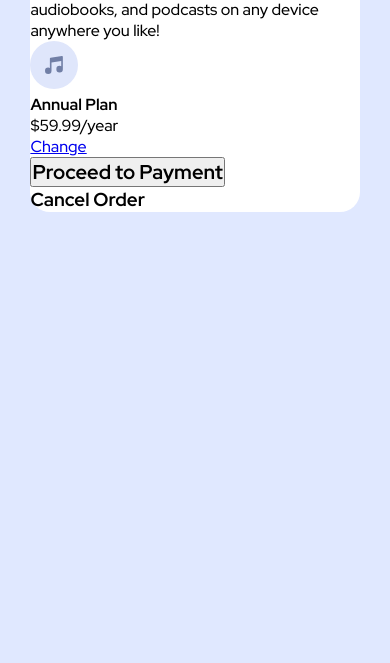
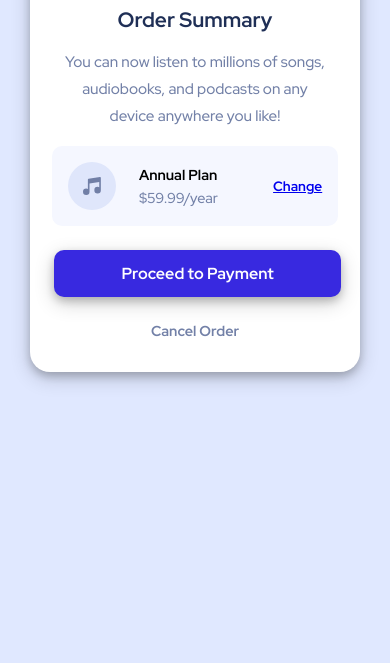
Before and after one commit to siddhantsingh-1/order-summary-component, a plain HTML site: page index.html in a window 390 px wide. Shown: the part 281-944 px from the top of the page. Before the commit the page ends 894 px from the top, so only its background shows below. Drawn offline with Linux system fonts and the light colour scheme.

Commit message:
mobile size styles complete

```diff
--- a/css/main.css
+++ b/css/main.css
@@ -13,10 +13,15 @@
     margin: 0;
     padding: 0;
     font-family: 'Red Hat Display', sans-serif;
+    font-size: 16px;
 }
 
 body {
     background-color: var(--pale-blue);
+}
+
+p {
+    color: var(--desaturated-blue);
 }
 
 main {
@@ -27,12 +32,17 @@ main {
     background-size: cover; */
 }
 
+/* Card Styles */
+
 .card {
     width: 329.25px;
-    margin: 50px auto;
+    margin: 100px auto;
     border-radius: 20px;
     background-color: #fff;
+    box-shadow: 0 4px 8px 0 rgba(0, 0, 0, 0.2), 0 6px 20px 0 rgba(0, 0, 0, 0.19);
 }
+
+/* Header Styles */
 
 .card header {
     width: 100%;
@@ -40,5 +50,78 @@ main {
 
 .card header img {
     width: 100%;
-    border-radius: 10px 10px 0 0;
+    border-radius: 20px 20px 0 0;
 }
+
+/* Card content styles */
+
+.card__content {
+    text-align: center;
+}
+
+.content__heading {
+    color: var(--dark-blue);
+    font-size: 1.3rem;
+    margin-top: 1.3rem;
+}
+
+.content__para {
+    width: 80%;
+    margin: 1rem auto;
+    font-size: 0.95rem;
+    line-height: 1.7rem;
+}
+
+/* Plan container section */
+
+.plan-container {
+    width:87%;
+    margin: 0 auto;
+    padding: 1rem;
+    background-color: var(--very-pale-blue);
+    display: flex;
+    justify-content: space-between;
+    align-items: center;
+    border-radius: 10px;
+}
+
+.plan-container h4{
+    font-size: 0.9rem;
+}
+
+.plan-container p {
+    font-size: 0.9rem;
+    margin-top: 0.25rem;
+}
+
+.plan-container p,
+.plan-container h4 {
+    margin-left: -2rem;
+}
+
+.plan-container a {
+    font-size: 0.85rem;
+    font-weight: bold;
+}
+
+/* Button Section */
+
+button {
+    width: 87%;
+    margin: 1.5rem;
+    padding: 0.8rem 1rem;
+    border: none;
+    border-radius: 10px;
+    background-color: var(--bright-blue);
+    color: #fff;
+    box-shadow: 0 4px 8px 0 rgba(0, 0, 0, 0.2), 0 6px 20px 0 rgba(0, 0, 0, 0.19);
+}
+
+/* Cancel */
+
+.cancel {
+    text-align: center;
+    color: var(--desaturated-blue);
+    font-size: 0.9rem;
+    padding-bottom: 2rem;
+}
```
